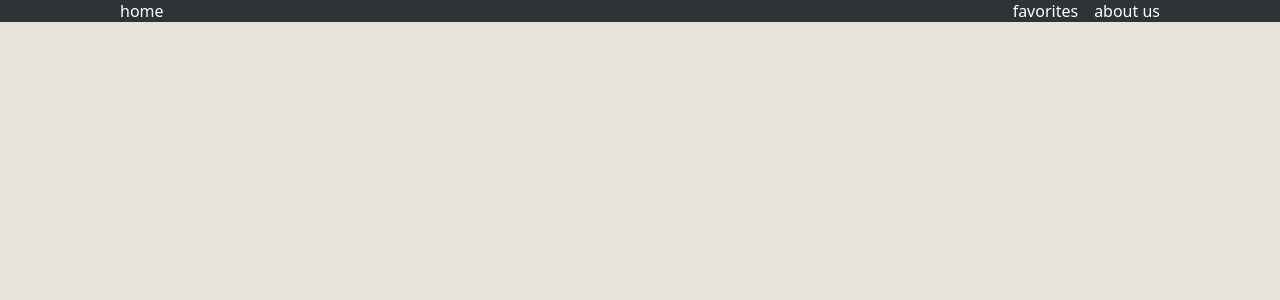
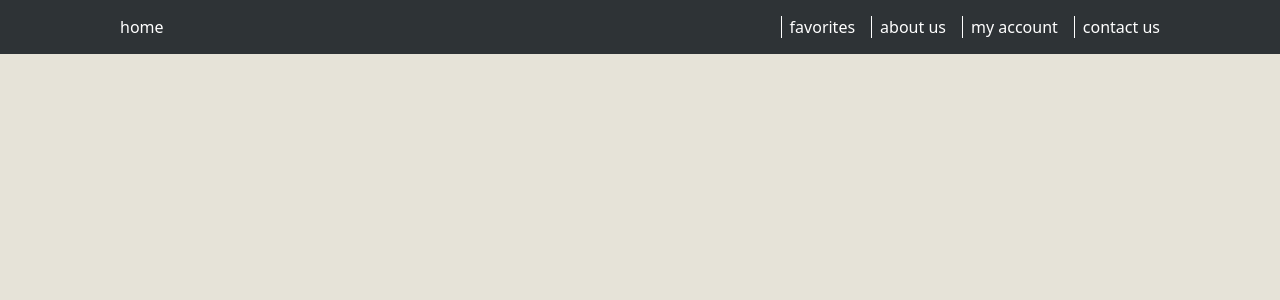
Before and after one commit to GalinaLK/react-shop, a React (Create React App) app: page /account in a window 1280 px wide. Shown: the top 300 px of the page. Built offline with nearby package versions, Linux system fonts and the light colour scheme.

Commit message:
'navigation'

```diff
--- a/public/index.html
+++ b/public/index.html
@@ -14,7 +14,7 @@
       manifest.json provides metadata used when your web app is installed on a
       user's mobile device or desktop. See https://developers.google.com/web/fundamentals/web-app-manifest/
     -->
-    <link rel="manifest" href="%PUBLIC_URL%/manifest.json" />
+     <!--<link rel="manifest" href="%PUBLIC_URL%/manifest.json" />-->
     <!--
       Notice the use of %PUBLIC_URL% in the tags above.
       It will be replaced with the URL of the `public` folder during the build.
--- a/src/App.js
+++ b/src/App.js
@@ -3,6 +3,8 @@ import Header from './components/Header'
 import About from './components/About'
 import Favorites from './components/Favorites'
 import Home from './components/Home'
+import ContactUs from './components/ContactUs'
+import Account from './components/Account'
 
 
 function App() {
@@ -25,6 +27,12 @@ function App() {
           <Route path="/favorites">
             <Favorites />
           </Route>
+          <Route path="/contact" exact>
+            <ContactUs />
+          </Route>
+          <Route path="/account">
+            <Account />
+          </Route>
         </Switch>
         </div>
 
--- a/src/Sass/header.scss
+++ b/src/Sass/header.scss
@@ -11,13 +11,25 @@ a{
 }
 ul li{
     list-style: none;
+    margin-left: 1em;
 }
 .header-main, .nav-ul-flex{
     display: flex;
     align-items: center;
     justify-content: space-between;
 }
-
+.header-main{
+    max-width: 1100px;
+    padding: 0 30px;
+    margin: 1em auto;
+    overflow: auto;
+}
 .nav-ul-flex li{
     margin-left: 1em;
+
 }
+.nav-ul-flex li{
+    margin-left: 1em;
+    border-left: 1px solid white;
+    padding-left: 0.5em;
+}
--- /dev/null
+++ b/src/components/Account.js
@@ -0,0 +1,11 @@
+import React from 'react'
+
+const Account = () => {
+    return (
+        <div>
+
+        </div>
+    )
+}
+
+export default Account
--- /dev/null
+++ b/src/components/ContactUs.js
@@ -0,0 +1,11 @@
+import React from 'react'
+
+const ContactUs = () => {
+    return (
+        <div>
+
+        </div>
+    )
+}
+
+export default ContactUs
--- a/src/components/Header.js
+++ b/src/components/Header.js
@@ -8,8 +8,11 @@ const Header = () => {
          <Link to="/">home</Link>
          <nav>
           <ul className="nav-ul-flex">
-            <li><Link to="/favorites">favorites</Link></li>
-            <li><Link to="/about">about us</Link></li>
+            <li className="border-left"><Link to="/favorites">favorites</Link></li>
+            <li className="border-left"><Link to="/about">about us</Link></li>
+            <li className="border-left"><Link to="/account">my account</Link></li>
+            <li><Link to="/contact">contact us</Link></li>
+
           </ul>
         </nav>
         </header>
--- a/src/index.js
+++ b/src/index.js
@@ -2,16 +2,16 @@ import React from 'react';
 import ReactDOM from 'react-dom';
 import './Sass/styles.scss';
 import App from './App';
-import reportWebVitals from './reportWebVitals';
+//import reportWebVitals from './reportWebVitals';
 
 ReactDOM.render(
   <React.StrictMode>
-    <App />
-  </React.StrictMode>,
+<App/>
+</React.StrictMode>,
   document.getElementById('root')
 );
 
 // If you want to start measuring performance in your app, pass a function
 // to log results (for example: reportWebVitals(console.log))
 // or send to an analytics endpoint. Learn more: https://bit.ly/CRA-vitals
-reportWebVitals();
+//reportWebVitals();
```
Also changed, not shown: src/components/Cards.js (added, +11 -0 lines), src/components/CardsList.js (added, +11 -0 lines), src/components/Home.js (+9 -2 lines).
